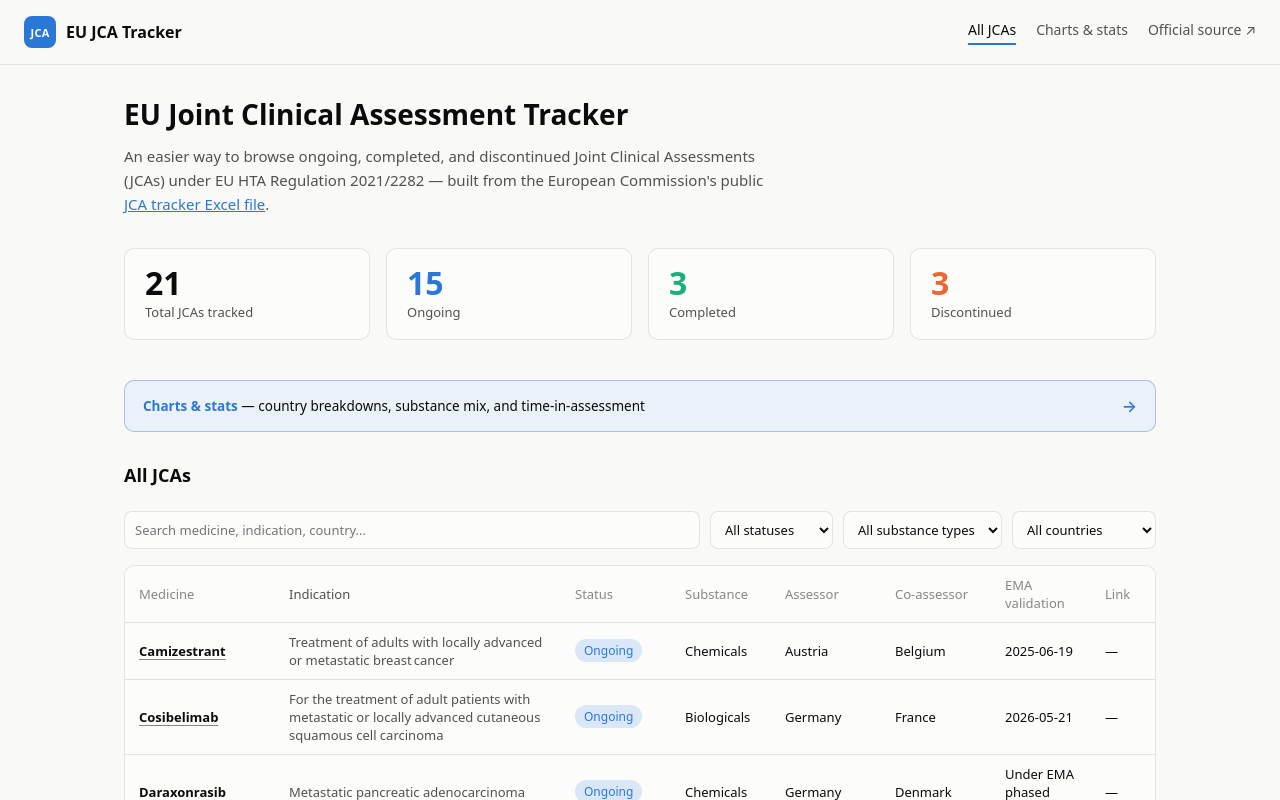
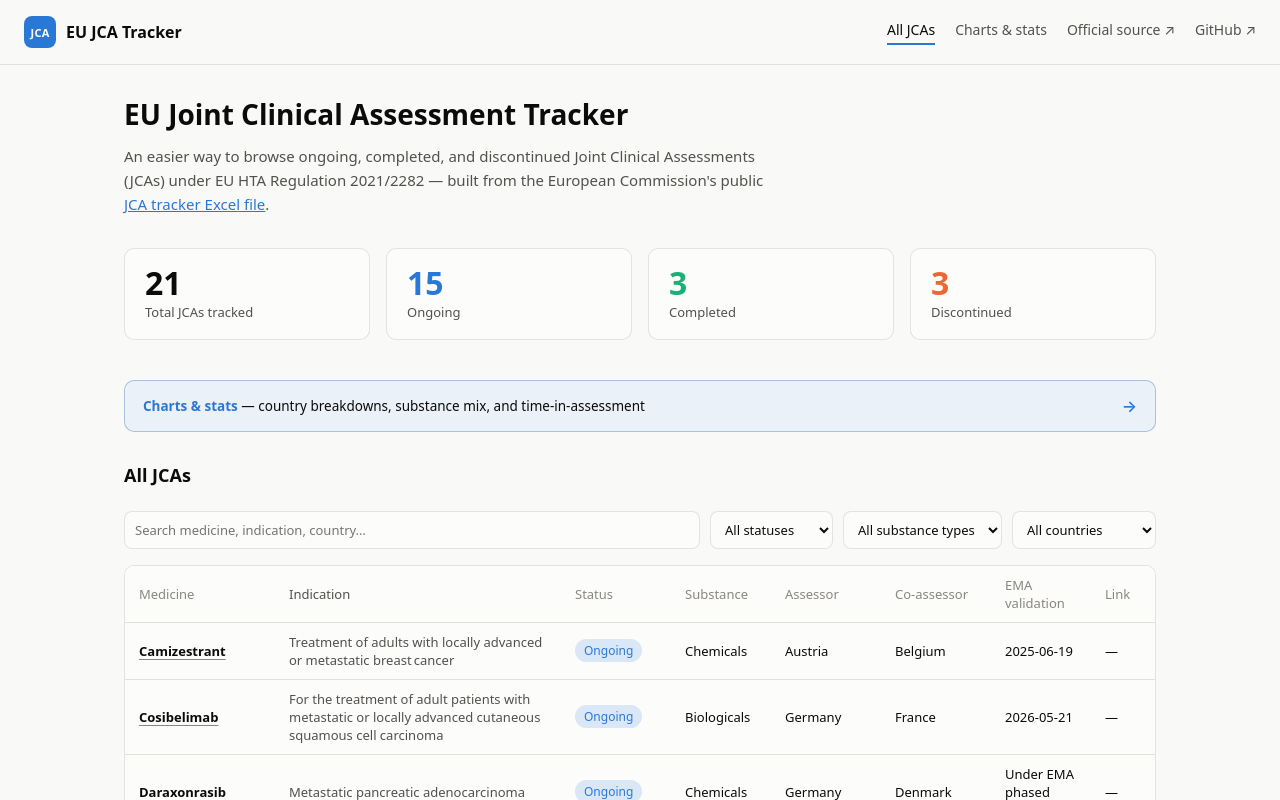
Before and after one commit to vishbs/jca-tracker, an Astro site: page / in a window 1280 px wide. Shown: the top 800 px of the page. Built offline with nearby package versions, Linux system fonts and the light colour scheme; Astro itself is replaced by a stand-in of ours.

Commit message:
Add GitHub repo link, fix footer text spacing
Nav now links to the GitHub repo. Footer text was missing spaces
around the "official source" link due to JSX whitespace collapsing
across line breaks.

```diff
--- a/src/layouts/Base.astro
+++ b/src/layouts/Base.astro
@@ -24,6 +24,7 @@ const isActive = (p) => (p === "/" ? path === "/" : path.startsWith(p));
           <a href={import.meta.env.BASE_URL} class={isActive("/") ? "active" : ""}>All JCAs</a>
           <a href={`${import.meta.env.BASE_URL}stats/`} class={isActive("/stats") ? "active" : ""}>Charts &amp; stats</a>
           <a href="https://health.ec.europa.eu/health-technology-assessment/implementation-regulation-health-technology-assessment/joint-clinical-assessments_en" target="_blank" rel="noopener">Official source ↗</a>
+          <a href="https://github.com/vishbs/jca-tracker" target="_blank" rel="noopener">GitHub ↗</a>
         </nav>
       </header>
       <main>
@@ -31,9 +32,8 @@ const isActive = (p) => (p === "/" ? path === "/" : path.startsWith(p));
       </main>
       <footer class="site-footer">
         <p>
-          Unofficial tracker built from the European Commission's public JCA Excel export.
-          Not affiliated with the EU or EMA. See the
-          <a href="https://health.ec.europa.eu/health-technology-assessment/implementation-regulation-health-technology-assessment/joint-clinical-assessments_en" target="_blank" rel="noopener">official source</a>
+          Unofficial tracker built from the European Commission's public JCA Excel export. Not affiliated with the EU or EMA. See the{" "}
+          <a href="https://health.ec.europa.eu/health-technology-assessment/implementation-regulation-health-technology-assessment/joint-clinical-assessments_en" target="_blank" rel="noopener">official source</a>{" "}
           for authoritative data.
         </p>
       </footer>
```
